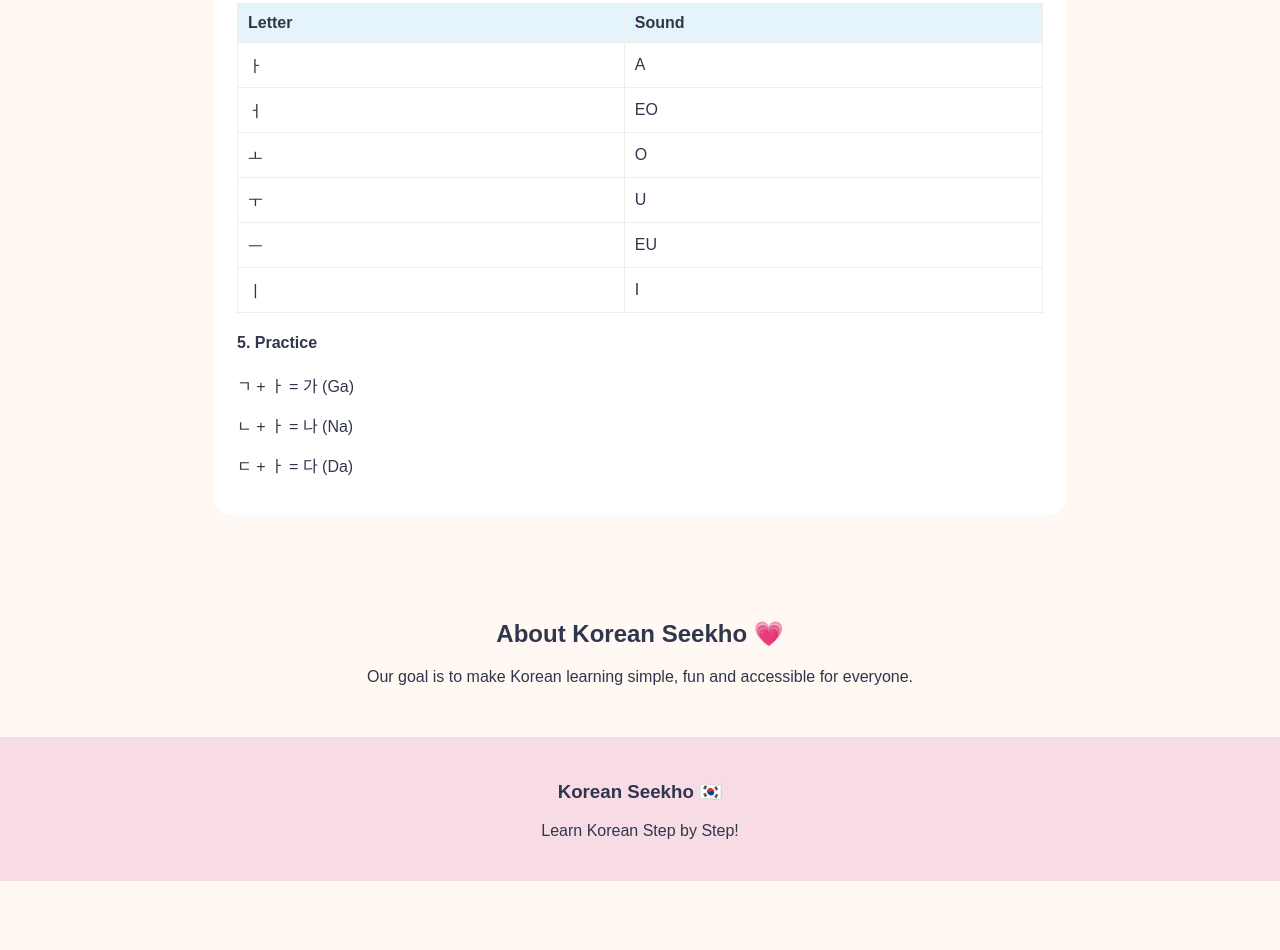
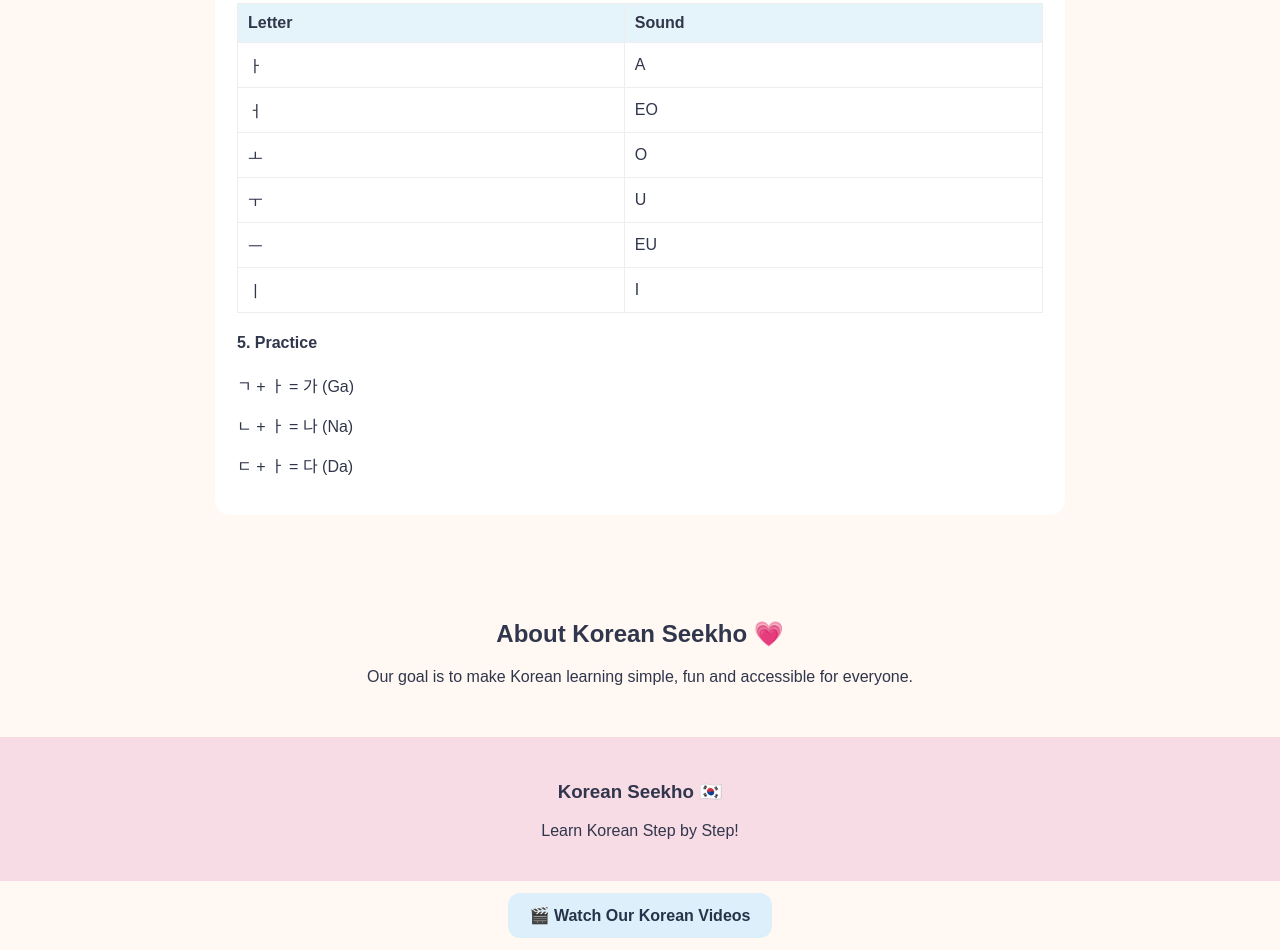
Before and after one commit to s49189440-hue/korean-seekho, a plain HTML site: page index.html in a window 1280 px wide. Shown: the part 1850-2800 px from the top of the page. Before the commit the page ends 2731 px from the top, so only its background shows below. Drawn offline with Linux system fonts and the light colour scheme.

Commit message:
Add link to Korean videos in index.html

```diff
--- a/index.html
+++ b/index.html
@@ -190,3 +190,9 @@ footer{
 
 </body>
 </html>
+</body>
+<div style="text-align:center; padding:25px;">
+  <a href="videos.html" style="background:#DCEFFA; padding:14px 22px; border-radius:12px; text-decoration:none; color:#26334A; font-weight:bold;">
+    🎬 Watch Our Korean Videos
+  </a>
+</div>
```
